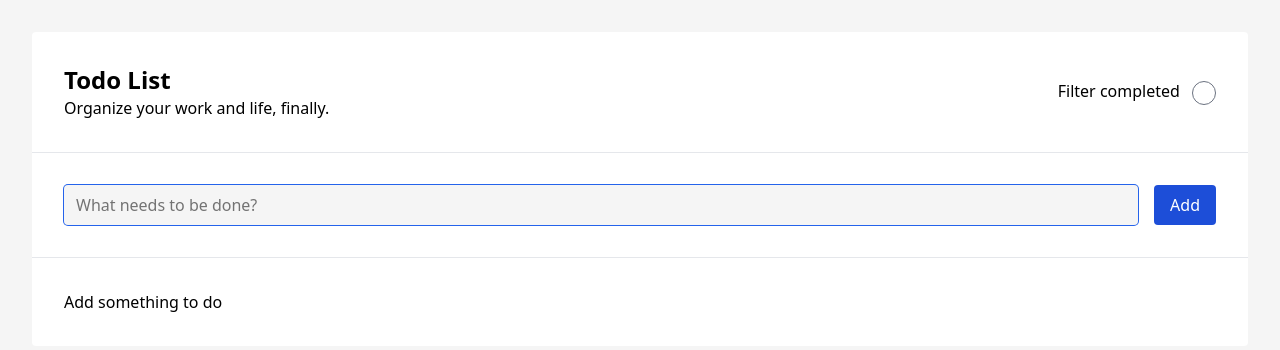
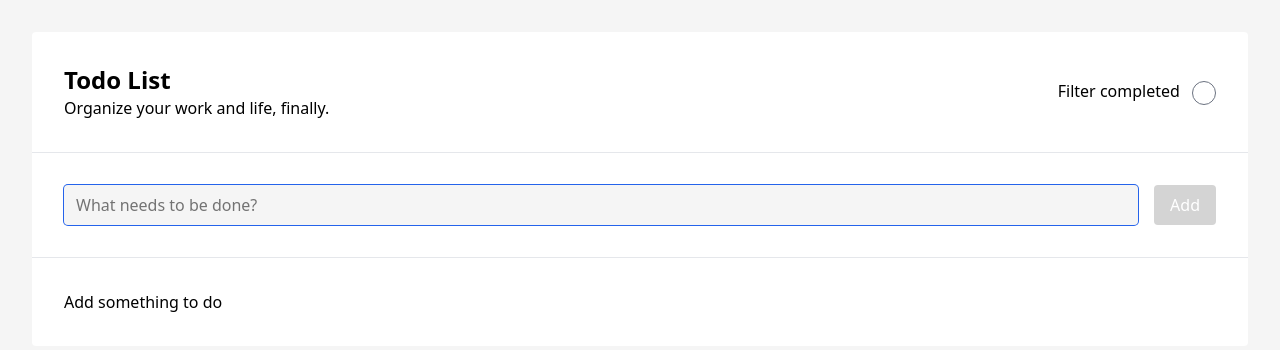
Before and after one commit to ferranblanche/svelte-todo, a Svelte app: page / in a window 1280 px wide. Shown: the top 350 px of the page. Built offline with nearby package versions, Linux system fonts and the light colour scheme.

Commit message:
feat: :sparkles: Disable add todo button on empty input

```diff
--- a/src/app.postcss
+++ b/src/app.postcss
@@ -1,24 +1,2 @@
-/* Write your global styles here, in PostCSS syntax */
-@tailwind base;
-@tailwind components;
-@tailwind utilities;
-
-button {
-  @apply py-2 px-4 rounded;
-}
-
-button.filled.accent {
-  @apply bg-blue-700 text-white;
-}
-
-button.outlined.neutral {
-  @apply border border-neutral-200 dark:border-neutral-100;
-}
-
-input[type=text] {
-  @apply border-none rounded disabled:bg-transparent placeholder-neutral-500 bg-neutral-100 dark:bg-neutral-900;
-}
-
-input[type=checkbox] {
-  @apply h-6 w-6 rounded-full;
-}
+@import "./tailwind.postcss";
+@import "./styles/index.postcss";
--- a/src/lib/AddTodoForm.svelte
+++ b/src/lib/AddTodoForm.svelte
@@ -2,8 +2,10 @@
   import type { Todo } from "../types";
   import { todoStore } from "../stores/todoStore";
 
-  function handleAddTodoForm(event): void {
-    let newTodoContent: string = event.target.todo.value;
+  let inputValue: string;
+
+  function handleAddTodoForm(): void {
+    let newTodoContent: string = inputValue;
     if (newTodoContent) {
       let todo: Todo = {
         content: newTodoContent,
@@ -11,14 +13,14 @@
         editing: false
       };
       todoStore.update((todos) => [...todos, todo]);
-      event.target.todo.value = "";
+      inputValue = "";
     }
   }
 </script>
 
 <form on:submit|preventDefault={handleAddTodoForm}>
-  <input id="todo" type="text" placeholder="What needs to be done?" autofocus />
-  <button type="submit" class="filled accent">Add</button>
+  <input id="todo" type="text" placeholder="What needs to be done?" bind:value={inputValue} autofocus />
+  <button type="submit" class="filled accent" disabled={!inputValue}>Add</button>
 </form>
 
 <style lang="postcss">
--- a/src/lib/TodoItem.svelte
+++ b/src/lib/TodoItem.svelte
@@ -31,7 +31,7 @@
 
 <style lang="postcss">
   form {
-    @apply flex flex-row items-center justify-between gap-4 p-8 border-b border-neutral-100;
+    @apply flex flex-row items-center justify-between gap-4 p-8 border-b border-neutral-100 dark:border-neutral-900;
   }
 
   input[type="text"] {
--- /dev/null
+++ b/src/styles/index.postcss
@@ -0,0 +1,19 @@
+button {
+  @apply py-2 px-4 rounded;
+}
+
+button.filled.accent {
+  @apply bg-blue-700 text-white disabled:bg-neutral-300 dark:disabled:bg-neutral-600;
+}
+
+button.outlined.neutral {
+  @apply border border-neutral-200 dark:border-neutral-100;
+}
+
+input[type=text] {
+  @apply border-none rounded disabled:bg-transparent placeholder-neutral-500 bg-neutral-100 dark:bg-neutral-900;
+}
+
+input[type=checkbox] {
+  @apply h-6 w-6 rounded-full;
+}
--- /dev/null
+++ b/src/tailwind.postcss
@@ -0,0 +1,3 @@
+@tailwind base;
+@tailwind components;
+@tailwind utilities;
```
